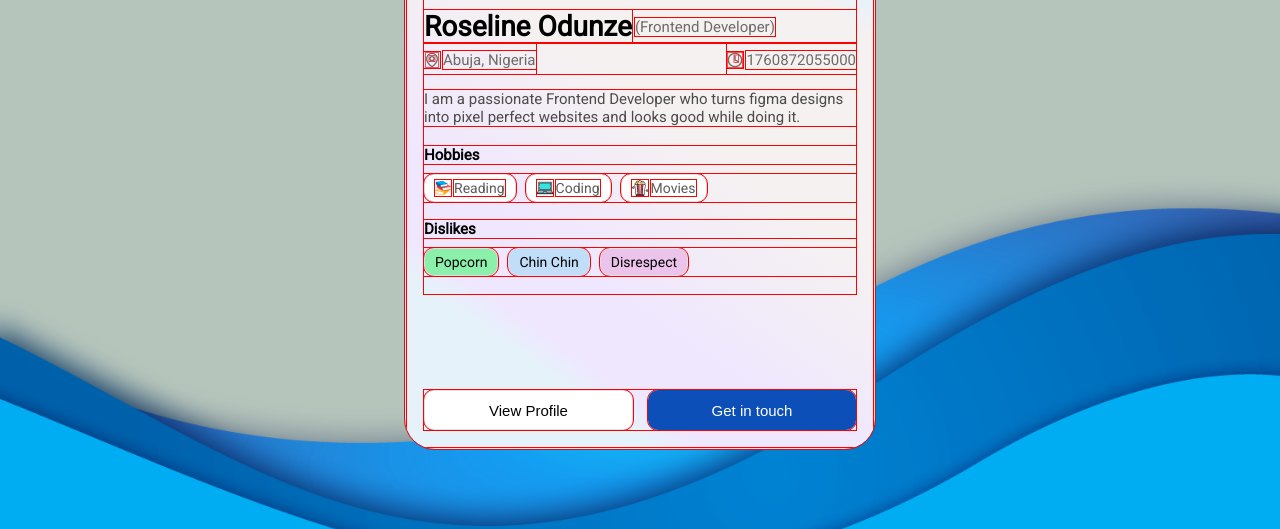
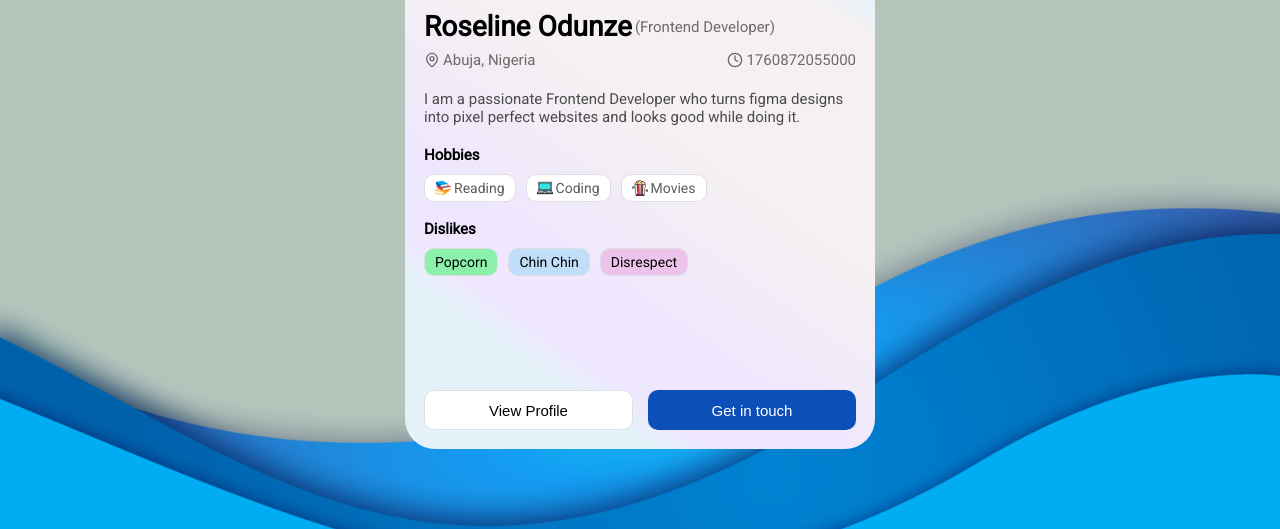
Before and after one commit to roselineodunze/hng-task0-profile-card, a plain HTML site: page index.html in a window 1280 px wide. Shown: the part 271-800 px from the top of the page. Drawn offline with Linux system fonts and the light colour scheme.

Commit message:
last testing

```diff
--- a/styles.css
+++ b/styles.css
@@ -2,11 +2,9 @@
   margin: 0;
   padding: 0;
   box-sizing: border-box;
-  outline: 1px solid red;
 }
 
 body {
-  overflow: hidden;
   height: 100dvh;
   background-color: rgba(170, 188, 177, 0.854);
   display: flex;
```
